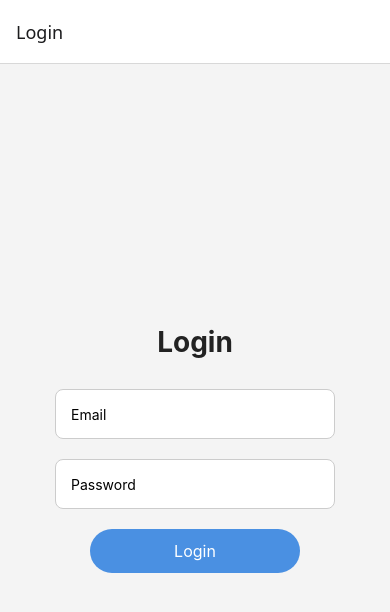
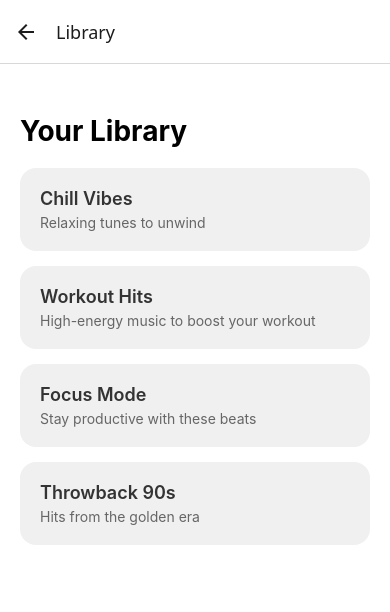
Before and after one commit to M-Faizhal/mobile_uts, a React Native app: screen /Library in a window 390 px wide. Before the commit this address had no page. Shown: the top 612 px of the page. Built offline with nearby package versions, Linux system fonts and the light colour scheme.

Commit message:
HALAMAN LIBRARY

```diff
--- a/App.js
+++ b/App.js
@@ -4,6 +4,8 @@ import { createNativeStackNavigator } from "@react-navigation/native-stack";
 import LoginScreen from "./screens/Login";
 import ProfileScreen from "./screens/ShowProfile";
 import EditProfileScreen from "./screens/EditProfile";
+import Library from "./screens/Library";
+import DetailLibrary from "./screens/DetailLibrary";
 
 const Stack = createNativeStackNavigator();
 
@@ -14,16 +16,18 @@ export default function App() {
     <NavigationContainer>
       <Stack.Navigator initialRouteName={user ? "Profile" : "Login"}>
         <Stack.Screen name="Login">
-          {props => <LoginScreen {...props} setUser={setUser} />}
+          {(props) => <LoginScreen {...props} setUser={setUser} />}
         </Stack.Screen>
         <Stack.Screen name="Profile">
-          {props => <ProfileScreen {...props} user={user} />}
+          {(props) => <ProfileScreen {...props} user={user} />}
         </Stack.Screen>
         <Stack.Screen name="EditProfile">
-          {props => (
+          {(props) => (
             <EditProfileScreen {...props} user={user} setUser={setUser} />
           )}
         </Stack.Screen>
+        <Stack.Screen name="DetailLibrary" component={DetailLibrary} />
+        <Stack.Screen name="Library" component={Library} />
       </Stack.Navigator>
     </NavigationContainer>
   );
--- /dev/null
+++ b/screens/DetailLibrary.js
@@ -0,0 +1,65 @@
+import React from "react";
+import { View, Text, StyleSheet, FlatList } from "react-native";
+
+const dummySongs = [
+  { id: "1", title: "Sunset Breeze" },
+  { id: "2", title: "Ocean Waves" },
+  { id: "3", title: "Night Chill" },
+  { id: "4", title: "Late Vibes" },
+];
+
+const PlaylistDetailScreen = ({ route }) => {
+  const { playlist } = route.params;
+
+  return (
+    <View style={styles.container}>
+      <Text style={styles.title}>{playlist.title}</Text>
+      <Text style={styles.description}>{playlist.description}</Text>
+
+      <Text style={styles.songHeader}>Songs in this Playlist:</Text>
+      <FlatList
+        data={dummySongs}
+        keyExtractor={(item) => item.id}
+        renderItem={({ item }) => (
+          <View style={styles.songItem}>
+            <Text style={styles.songTitle}>{item.title}</Text>
+          </View>
+        )}
+      />
+    </View>
+  );
+};
+
+export default PlaylistDetailScreen;
+
+const styles = StyleSheet.create({
+  container: {
+    flex: 1,
+    padding: 20,
+    backgroundColor: "#fff",
+  },
+  title: {
+    fontSize: 28,
+    fontWeight: "bold",
+  },
+  description: {
+    fontSize: 16,
+    color: "#666",
+    marginBottom: 20,
+  },
+  songHeader: {
+    fontSize: 20,
+    fontWeight: "600",
+    marginBottom: 10,
+    marginTop: 10,
+  },
+  songItem: {
+    paddingVertical: 12,
+    borderBottomWidth: 1,
+    borderColor: "#eee",
+  },
+  songTitle: {
+    fontSize: 16,
+    color: "#333",
+  },
+});
--- /dev/null
+++ b/screens/Library.js
@@ -0,0 +1,80 @@
+import React from "react";
+import {
+  View,
+  Text,
+  StyleSheet,
+  FlatList,
+  TouchableOpacity,
+} from "react-native";
+
+const playlists = [
+  { id: "1", title: "Chill Vibes", description: "Relaxing tunes to unwind" },
+  {
+    id: "2",
+    title: "Workout Hits",
+    description: "High-energy music to boost your workout",
+  },
+  {
+    id: "3",
+    title: "Focus Mode",
+    description: "Stay productive with these beats",
+  },
+  { id: "4", title: "Throwback 90s", description: "Hits from the golden era" },
+];
+
+const LibraryScreen = ({ navigation }) => {
+  const renderItem = ({ item }) => (
+    <TouchableOpacity
+      style={styles.playlistButton}
+      onPress={() => navigation.navigate("DetailLibrary", { playlist: item })}
+    >
+      <Text style={styles.playlistTitle}>{item.title}</Text>
+      <Text style={styles.playlistDesc}>{item.description}</Text>
+    </TouchableOpacity>
+  );
+
+  return (
+    <View style={styles.container}>
+      <Text style={styles.header}>Your Library</Text>
+      <FlatList
+        data={playlists}
+        keyExtractor={(item) => item.id}
+        renderItem={renderItem}
+        contentContainerStyle={{ paddingBottom: 20 }}
+      />
+    </View>
+  );
+};
+
+export default LibraryScreen;
+
+const styles = StyleSheet.create({
+  container: {
+    flex: 1,
+    backgroundColor: "#fff",
+    paddingTop: 50,
+    paddingHorizontal: 20,
+  },
+  header: {
+    fontSize: 28,
+    fontWeight: "bold",
+    marginBottom: 20,
+  },
+  playlistButton: {
+    backgroundColor: "#f0f0f0",
+    padding: 20,
+    borderRadius: 16,
+    marginBottom: 15,
+    elevation: 2,
+  },
+  playlistTitle: {
+    fontSize: 18,
+    fontWeight: "600",
+    color: "#333",
+  },
+  playlistDesc: {
+    fontSize: 14,
+    color: "#666",
+    marginTop: 5,
+  },
+});
--- a/screens/ShowProfile.js
+++ b/screens/ShowProfile.js
@@ -36,6 +36,13 @@ const ProfileScreen = ({ navigation, user }) => {
 
       <TouchableOpacity style={[styles.button, styles.logoutButton]}>
         <Text style={[styles.buttonText, styles.logoutText]}>Logout</Text>
+      </TouchableOpacity>
+
+      <TouchableOpacity
+        style={[styles.button, styles.logoutButton]}
+        onPress={() => navigation.navigate("Library")}
+      >
+        <Text style={[styles.buttonText, styles.logoutText]}>Library</Text>
       </TouchableOpacity>
     </View>
   );
```
Also changed, not shown: index.js (line endings or trailing spaces).
